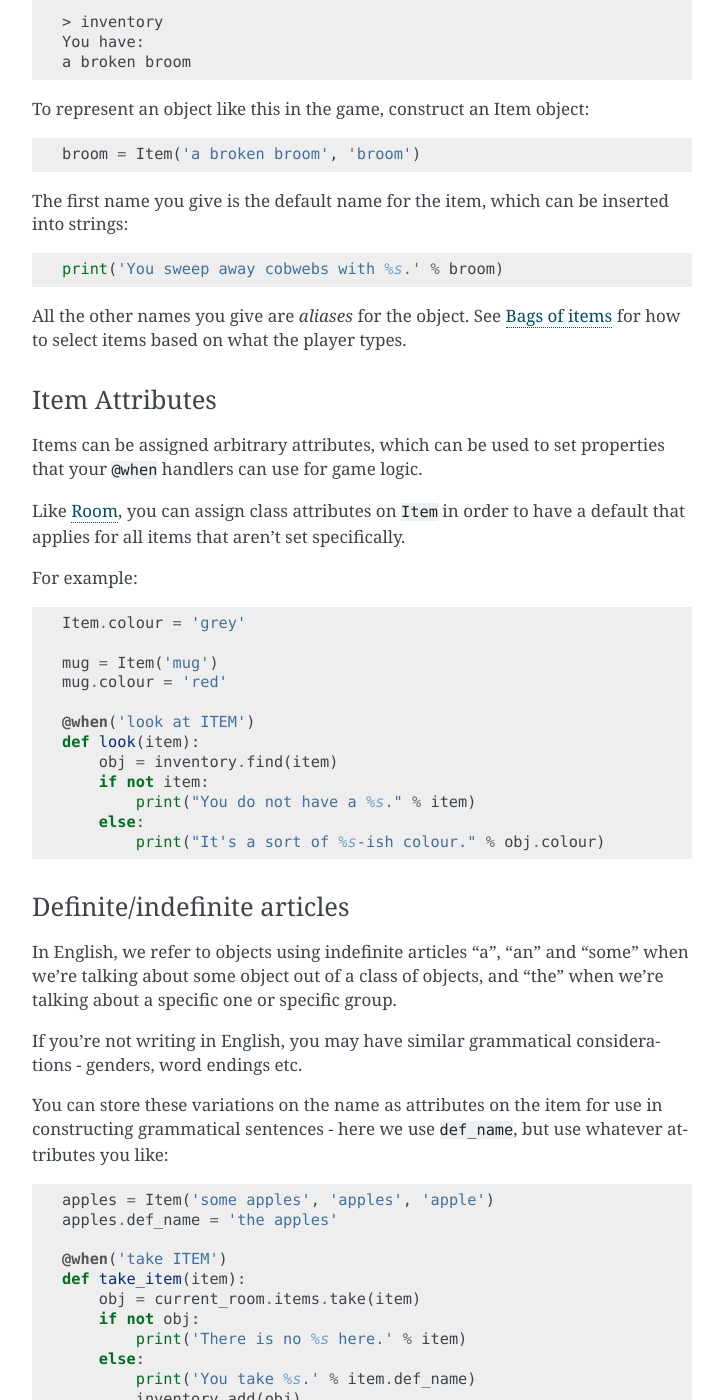
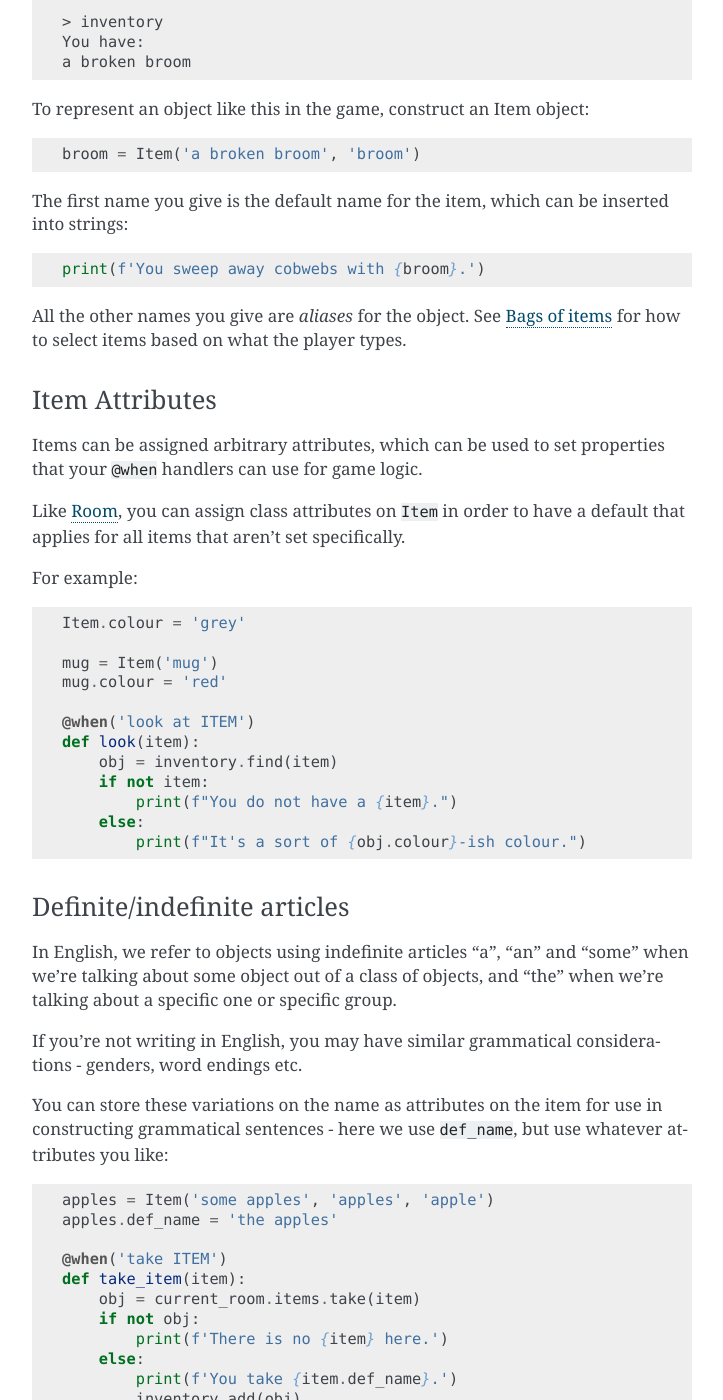
Before and after one commit to lordmauve/adventurelib, a Sphinx documentation site: the page built from doc/items.rst, in a window 1280 px wide and 1400 px high, scrolled down 599 px. Shown: the whole window, without its empty margins (388-1111 px from the left). Built offline with Sphinx 7.4.7, drawn with Linux system fonts in a browser that asks for light colours; some of the changed text lies outside the part shown.

Commit message:
Update docs to use f-strings

```diff
--- a/doc/commands.rst
+++ b/doc/commands.rst
@@ -80,7 +80,7 @@ react to what it was they tried to take::
 
     @when("take THING")
     def take(thing):
-        print("You take the %s." % thing)
+        print(f"You take the {thing}.")
 
 So, in a game::
 
@@ -101,7 +101,7 @@ Here's another example, where we capture two words::
 
     @when("give ITEM to RECIPIENT")
     def give(item, recipient):
-        print("You give the %s to the %s." % (item, recipient))
+        print(f"You give the {item} to the {recipient}.")
 
 Here are the rules for what you can write:
 
@@ -203,7 +203,7 @@ For example::
     @when('yell', action='holler')
     @when('scream', action='shriek')
     def shout(action):
-        print('You %s loudly.' % action)
+        print(f'You {action} loudly.')
 
 
 Calling @when functions yourself
--- a/doc/index.rst
+++ b/doc/index.rst
@@ -10,7 +10,7 @@ be called when the user types commands like "take hat"::
 
     @when('take THING')
     def take(thing):
-        print('You take the %s.' % thing)
+        print(f'You take the {thing}.')
         inventory.append(thing)
 
 Contents:
--- a/doc/items.rst
+++ b/doc/items.rst
@@ -38,7 +38,7 @@ To represent an object like this in the game, construct an Item object::
 The first name you give is the default name for the item, which can be inserted
 into strings::
 
-    print('You sweep away cobwebs with %s.' % broom)
+    print(f'You sweep away cobwebs with {broom}.')
 
 All the other names you give are *aliases* for the object. See :ref:`bags` for
 how to select items based on what the player types.
@@ -64,9 +64,9 @@ For example::
     def look(item):
         obj = inventory.find(item)
         if not item:
-            print("You do not have a %s." % item)
+            print(f"You do not have a {item}.")
         else:
-            print("It's a sort of %s-ish colour." % obj.colour)
+            print(f"It's a sort of {obj.colour}-ish colour.")
 
 
 Definite/indefinite articles
@@ -90,9 +90,9 @@ attributes you like::
     def take_item(item):
         obj = current_room.items.take(item)
         if not obj:
-            print('There is no %s here.' % item)
+            print(f'There is no {item} here.')
         else:
-            print('You take %s.' % item.def_name)
+            print(f'You take {item.def_name}.')
             inventory.add(obj)
 
 Making your sentences obey correct grammar in all case may not be easy - good
@@ -164,9 +164,9 @@ So, you could model the player's inventory as a Bag::
     def eat(item):
         obj = inventory.take(item)
         if not obj:
-            print('You do not have a %s.' % item)
+            print(f'You do not have a {item}.')
         else:
-            print('You eat the %s.' % obj)
+            print(f'You eat the {obj}.')
 
     @when('inventory')
     def show_inventory():
@@ -175,7 +175,7 @@ So, you could model the player's inventory as a Bag::
             print('nothing')
             return
         for item in inventory:
-            print('* %s' % item)
+            print(f'* {item}')
 
 
 You could also model the items on the ground in a room as a bag::
@@ -188,10 +188,10 @@ You could also model the items on the ground in a room as a bag::
     def take(item):
         obj = current_room.take(item)
         if not obj:
-            print('There is no %s here.' % item)
+            print(f'There is no {item} here.')
         else:
             inventory.add(item)
-            print('You take the %s.' % obj)
+            print(f'You take the {obj}.')
 
 
 .. _characters:
--- a/doc/rooms.rst
+++ b/doc/rooms.rst
@@ -169,7 +169,7 @@ to go.::
         room = current_room.exit(direction)
         if room:
             current_room = room
-            print('You go %s.' % direction)
+            print(f'You go {direction}.')
             look()
 
 
```
Also changed, not shown: README.md (+1 -1 lines).
